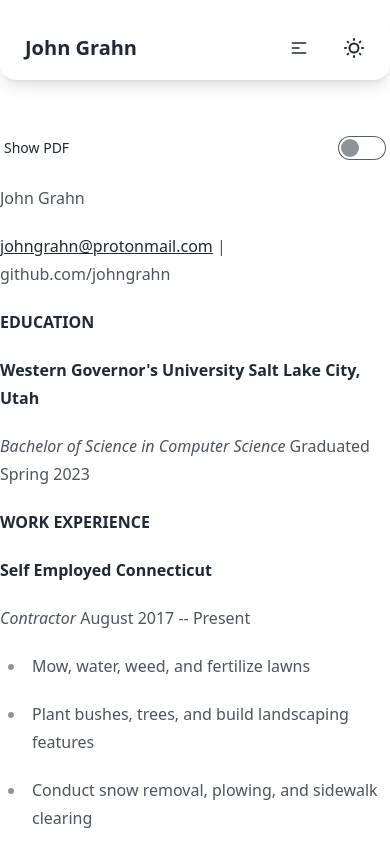
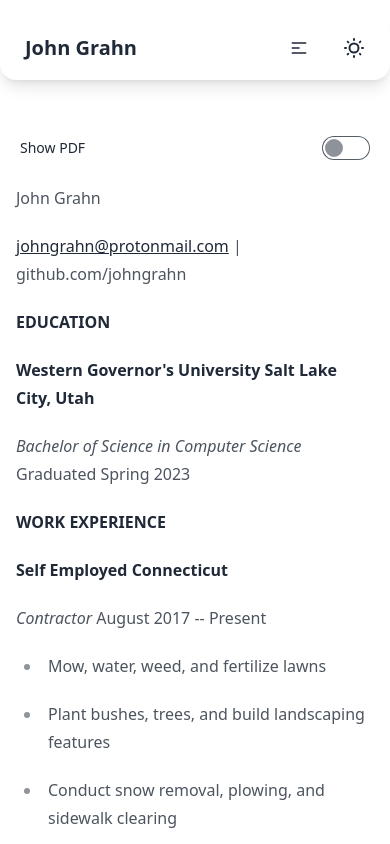
Before and after one commit to JohnGrahn/my-portfolio, a React (Vite) app: page /resume in a window 390 px wide. Shown: the top 844 px of the page. Built offline with nearby package versions, Linux system fonts and the light colour scheme.

Commit message:
feat(resume): add responsive padding to resume container
- Increase the left and right padding of the resume container to `px-4` on small screens, `px-6` on medium screens, and `px-8` on large screens
- This ensures the resume content is properly spaced and aligned on different screen sizes

```diff
--- a/src/pages/Resume.jsx
+++ b/src/pages/Resume.jsx
@@ -22,7 +22,7 @@
   };
 
   return (
-    <div className="container mx-auto">
+    <div className="container mx-auto px-4 sm:px-6 lg:px-8">
       <div className="my-8">
         <div className="form-control mb-4">
           <label className="label cursor-pointer">
```
